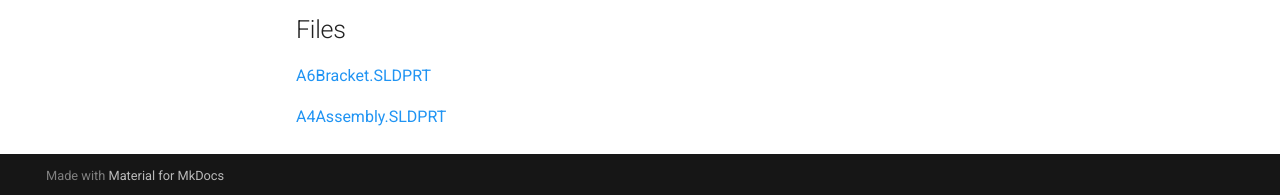
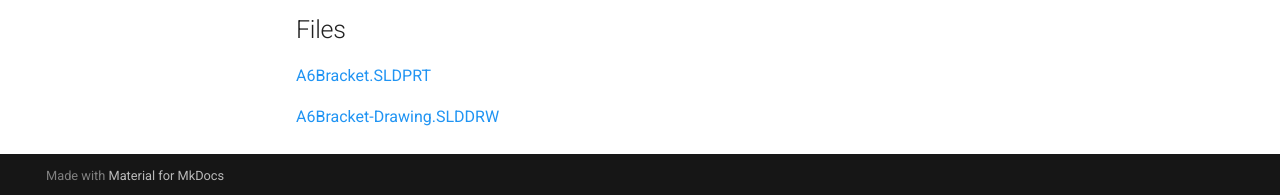
Before and after one commit to AidenGrake/megr2157-portfolio, an MkDocs documentation site: the page built from docs/assignments/A06/index.md, in a window 1280 px wide and 900 px high, scrolled down 4368 px. Shown: the part 702-897 px from the top of the window. Built offline with MkDocs 1.6.1 and Material for MkDocs 9.7.7, drawn with Linux system fonts in a browser that asks for light colours.

Commit message:
Update files listed in A06 index

```diff
--- a/docs/assignments/A06/index.md
+++ b/docs/assignments/A06/index.md
@@ -48,4 +48,4 @@ b. For tolerance, I made my a, b, c dimensions to all have a tighter tolerance c
 ## Files
 [A6Bracket.SLDPRT](A6Bracket.SLDPRT)
 
-[A4Assembly.SLDPRT](A4Assembly.SLDPRT)
+[A6Bracket-Drawing.SLDDRW](A6Bracket-Drawing.SLDDRW)
```
